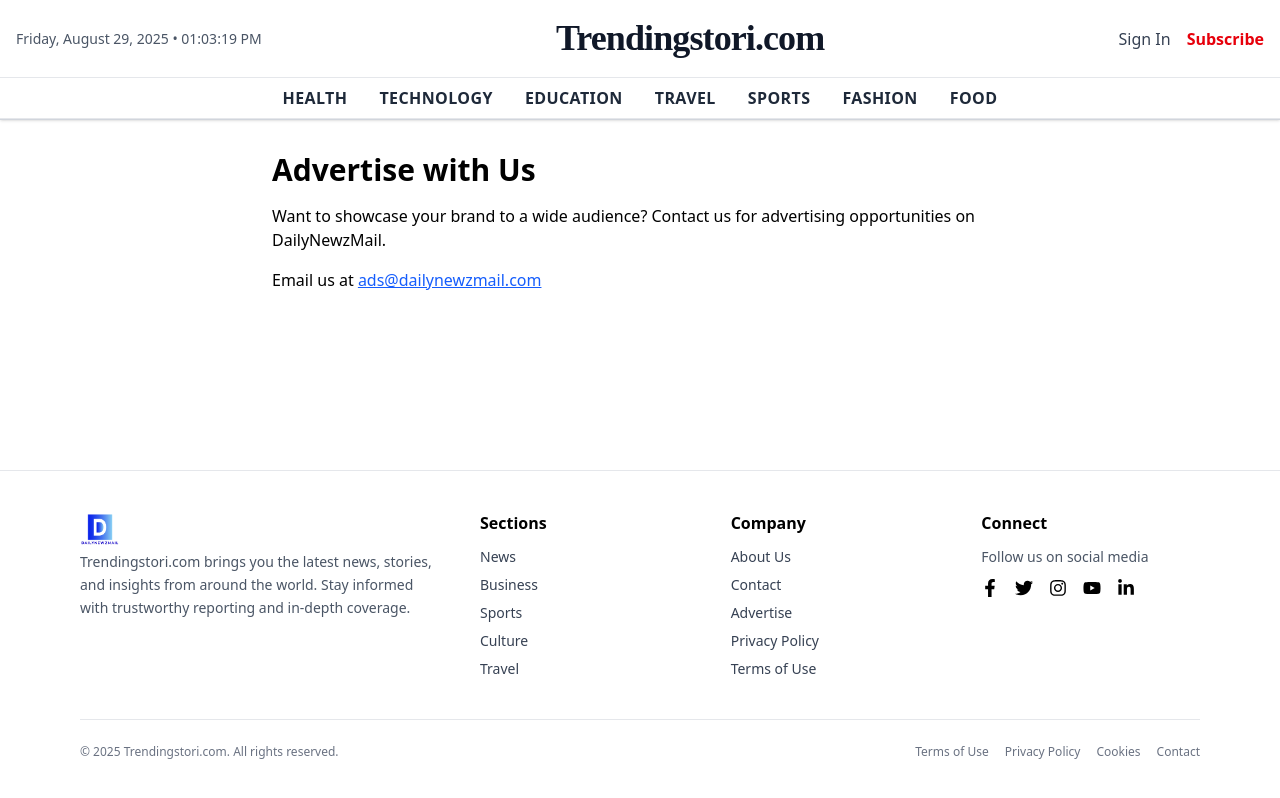
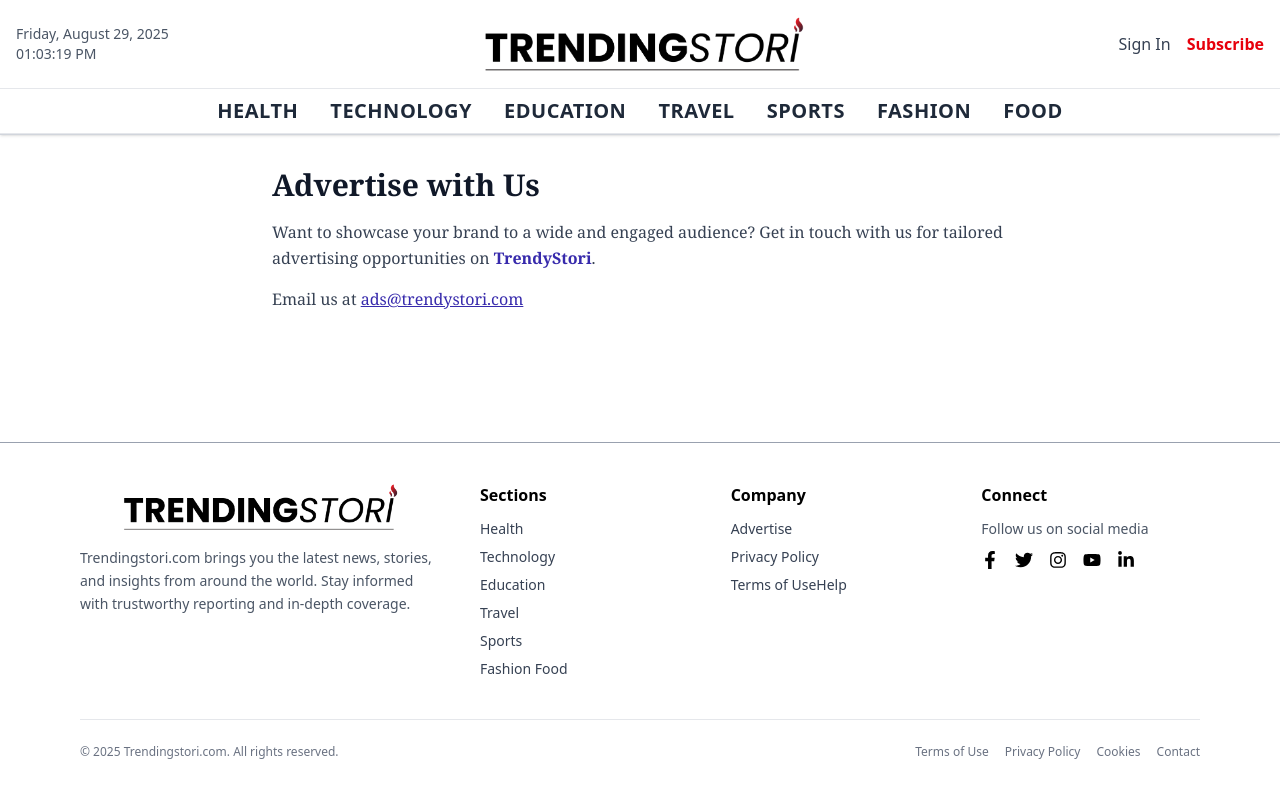
Before and after one commit to MVMGITHB/TrendyStori_Frontend, a Next.js app: page /advertise in a window 1280 px wide. Built offline with nearby package versions, Linux system fonts and the light colour scheme.

Commit message:
Final Changes

```diff
--- a/next.config.mjs
+++ b/next.config.mjs
@@ -2,7 +2,11 @@
 /** @type {import('next').NextConfig} */
 const nextConfig = {
   images: {
-    domains: ["api.dailynewzmail.com", "tse1.mm.bing.net"], // 👈 whitelist your API domain
+    domains: [
+      "api.dailynewzmail.com",
+      "tse1.mm.bing.net",
+      "trendingstori.dailynewzmail.com",
+    ], // 👈 whitelist your API domain
   },
 };
 
--- a/src/app/advertise/page.jsx
+++ b/src/app/advertise/page.jsx
@@ -1,17 +1,32 @@
 export const metadata = {
-  title: "Advertise with Us | DailyNewzMail",
-  description: "Promote your brand on DailyNewzMail and reach a wide audience interested in news, finance, and more.",
+  title: "Advertise with Us | TrendyStori",
+  description:
+    "Promote your brand on TrendyStori and reach a wide audience interested in lifestyle, stories, insights, and more.",
   alternates: {
-    canonical: "https://dailynewzmail.com/advertise",
+    canonical: "https://trendystori.com/advertise",
   },
 };
 
 export default function AdvertisePage() {
   return (
     <main className="max-w-3xl mx-auto px-4 py-8">
-      <h1 className="text-3xl font-bold mb-4">Advertise with Us</h1>
-      <p className="mb-4">Want to showcase your brand to a wide audience? Contact us for advertising opportunities on DailyNewzMail.</p>
-      <p>Email us at <a className="text-blue-600 underline" href="mailto:ads@dailynewzmail.com">ads@dailynewzmail.com</a></p>
+      <h1 className="text-3xl font-bold mb-4 font-serif text-gray-900">
+        Advertise with Us
+      </h1>
+      <p className="mb-4 text-gray-700 font-serif leading-relaxed">
+        Want to showcase your brand to a wide and engaged audience? Get in touch
+        with us for tailored advertising opportunities on{" "}
+        <span className="font-semibold text-indigo-800">TrendyStori</span>.
+      </p>
+      <p className="text-gray-700 font-serif">
+        Email us at{" "}
+        <a
+          className="text-indigo-800 underline font-medium hover:text-indigo-900"
+          href="mailto:ads@trendystori.com"
+        >
+          ads@trendystori.com
+        </a>
+      </p>
     </main>
   );
 }
--- a/src/app/layout.js
+++ b/src/app/layout.js
@@ -24,7 +24,7 @@
 });
 
 export const metadata = {
-  title: "DailyNews",
+  title: "TrendingStori",
   description: "Get Latest News and Updates",
   icons: {
     icon: "/images/favicon.png", // served from /public
--- /dev/null
+++ b/src/components/AdBanner/AdBanner.jsx
@@ -0,0 +1,22 @@
+"use client";
+
+import Image from "next/image";
+import Link from "next/link";
+
+export default function AdBanner() {
+  return (
+    <Link
+      href="https://tracking.ajio.business/click?pid=87&offer_id=2&sub1=pass_your_subid%20&redirect=https://www.ajio.com/s/50to90percentoff-140961"
+      target="_blank" // opens in new tab
+      rel="noopener noreferrer" // security best practice
+    >
+      <Image
+        src="/images/ajionew.jpeg"
+        alt="Advertisement Left"
+        width={300}
+        height={250}
+        className="rounded w-full object-contain cursor-pointer"
+      />
+    </Link>
+  );
+}
--- a/src/components/Header/Footer.jsx
+++ b/src/components/Header/Footer.jsx
@@ -11,19 +11,22 @@
 
 const Footer = () => {
   return (
-    <footer className="bg-white text-black border-t border-gray-200">
+    <footer className="bg-white text-black border-t border-gray-400">
       <div className="w-full mx-auto px-6 md:px-20 py-10">
         {/* 🔹 Top Section */}
         <div className="flex flex-col md:flex-row justify-between items-start gap-10">
           {/* Logo & About */}
           <div className="md:w-1/3 space-y-4">
+            <div className="flex justify-center items-center w-full">
               <Link href="/">
                 <img
                   src="/logo.png"
                   alt="Trendingstori.com Logo"
-                className="h-10 w-auto"
+                  className="h-12 sm:h-10 md:h-12 w-auto"
                 />
               </Link>
+            </div>
+
             <p className="text-sm text-gray-600 leading-relaxed">
               Trendingstori.com brings you the latest news, stories, and
               insights from around the world. Stay informed with trustworthy
@@ -37,13 +40,23 @@
               <h4 className="font-semibold mb-3">Sections</h4>
               <ul className="space-y-2 text-sm text-gray-700">
                 <li>
-                  <Link href="/news" className="hover:underline">
-                    News
+                  <Link href="/health" className="hover:underline">
+                    Health
                   </Link>
                 </li>
                 <li>
-                  <Link href="/business" className="hover:underline">
-                    Business
+                  <Link href="/technology" className="hover:underline">
+                    Technology
+                  </Link>
+                </li>
+                <li>
+                  <Link href="/education" className="hover:underline">
+                    Education
+                  </Link>
+                </li>
+                <li>
+                  <Link href="/travel" className="hover:underline">
+                    Travel
                   </Link>
                 </li>
                 <li>
@@ -51,14 +64,10 @@
                     Sports
                   </Link>
                 </li>
+
                 <li>
-                  <Link href="/culture" className="hover:underline">
-                    Culture
-                  </Link>
-                </li>
-                <li>
-                  <Link href="/travel" className="hover:underline">
-                    Travel
+                  <Link href="/fashion" className="hover:underline">
+                    Fashion Food
                   </Link>
                 </li>
               </ul>
@@ -67,16 +76,6 @@
             <div>
               <h4 className="font-semibold mb-3">Company</h4>
               <ul className="space-y-2 text-sm text-gray-700">
-                <li>
-                  <Link href="/about" className="hover:underline">
-                    About Us
-                  </Link>
-                </li>
-                <li>
-                  <Link href="/contact" className="hover:underline">
-                    Contact
-                  </Link>
-                </li>
                 <li>
                   <Link href="/advertise" className="hover:underline">
                     Advertise
@@ -91,10 +90,12 @@
                   <Link href="/terms" className="hover:underline">
                     Terms of Use
                   </Link>
+                  <Link href="/help" className="hover:underline">
+                    Help
+                  </Link>
                 </li>
               </ul>
             </div>
-
             <div>
               <h4 className="font-semibold mb-3">Connect</h4>
               <p className="text-sm text-gray-600">Follow us on social media</p>
@@ -142,8 +143,7 @@
         {/* 🔹 Bottom Section */}
         <div className="border-t border-gray-200 mt-10 pt-6 text-center md:text-left text-xs text-gray-500 flex flex-col md:flex-row justify-between gap-3">
           <p>
-            © {new Date().getFullYear()} Trendingstori.com. All rights
-            reserved.
+            © {new Date().getFullYear()} Trendingstori.com. All rights reserved.
           </p>
           <div className="flex flex-wrap gap-4 justify-center md:justify-end">
             <Link href="/terms">Terms of Use</Link>
--- a/src/components/Header/Navbar.jsx
+++ b/src/components/Header/Navbar.jsx
@@ -5,6 +5,7 @@
 import { IoIosMenu, IoIosClose } from "react-icons/io";
 import { useAuth } from "../context/auth";
 import { usePathname } from "next/navigation";
+import Image from "next/image";
 
 const Navbar = () => {
   const [menuOpen, setMenuOpen] = useState(false);
@@ -56,16 +57,21 @@
       <div className="max-w-7xl mx-auto px-4 py-3 sm:py-4 flex items-center justify-between">
         {/* Date - Hidden on mobile (shown below navbar instead) */}
         <div className="hidden sm:block text-[11px] sm:text-xs md:text-sm text-gray-600 font-light">
-          {currentDate} • {currentTime}
+          <div>{currentDate}</div>
+          <div>{currentTime}</div>
         </div>
 
-        {/* Logo */}
         <h1
-          className="text-2xl sm:text-3xl md:text-4xl font-extrabold tracking-tight text-center flex-1
-                     font-serif text-gray-900 leading-tight"
+          className="absolute left-1/2 -translate-x-1/2 sm:static sm:translate-x-0 flex justify-center items-center text-2xl sm:text-3xl md:text-4xl font-extrabold tracking-tight font-serif text-gray-900 leading-tight"
           style={{ fontFamily: "'Playfair Display', serif" }}
         >
-          <Link href="/">Trendingstori.com</Link>
+          <Link href="/" className="flex justify-center items-center">
+            <img
+              src="/logo.png"
+              alt="Trendingstori.com Logo"
+              className="h-8 sm:h-10 md:h-12 lg:h-14 w-auto max-w-full"
+            />
+          </Link>
         </h1>
 
         {/* Auth / Menu */}
@@ -113,7 +119,7 @@
 
       {/* 🔻 Desktop Nav */}
       <nav className="hidden sm:block border-t border-gray-200 border-b bg-white">
-        <ul className="flex justify-center space-x-4 md:space-x-8 text-[13px] md:text-sm lg:text-base font-semibold tracking-wide uppercase py-2">
+        <ul className="flex justify-center space-x-4 md:space-x-8 text-[13px] md:text-sm lg:text-xl font-semibold tracking-wide uppercase py-2">
           {categories.map((item) => (
             <li key={item}>
               <Link
--- a/src/components/Helper/helper.jsx
+++ b/src/components/Helper/helper.jsx
@@ -1,2 +1,2 @@
 // export const base_url="http://localhost:4001"
- export const base_url="https://api.dailynewzmail.com"
+export const base_url = "https://trendingstori.dailynewzmail.com";
--- a/src/components/Hero/TopPicks.jsx
+++ b/src/components/Hero/TopPicks.jsx
@@ -28,7 +28,6 @@
           Trending
         </span>
       </div>
-
       {/* Featured Card */}
       {featured && (
         <Link
@@ -77,7 +76,6 @@
           </div>
         </Link>
       )}
-
       {/* Compact list */}
       <div className="grid gap-3">
         {list.map((item, i) => (
@@ -138,16 +136,7 @@
           </Link>
         ))}
       </div>
-
       {/* CTA */}
-      <div className="mt-4 text-center">
-        <Link
-          href="/"
-          className="inline-block px-4 py-2 text-sm font-semibold text-indigo-700 border border-indigo-100 rounded hover:bg-indigo-50 transition"
-        >
-          See all stories
-        </Link>
-      </div>
     </aside>
   );
 };
--- a/src/components/HeroSection/Trending.jsx
+++ b/src/components/HeroSection/Trending.jsx
@@ -16,20 +16,14 @@
           Trending
           <span className="absolute -bottom-1 left-0 w-12 h-1 bg-gradient-to-r from-[#B00023] to-transparent rounded-full"></span>
         </h5>
-        <Link
-          href="/trending"
-          className="text-sm font-semibold text-gray-600 hover:text-[#B00023] transition-colors"
-        >
-          View All →
-        </Link>
       </div>
 
       {/* Grid Layout */}
-      <div className="grid grid-cols-1 lg:grid-cols-5 gap-8">
+      <div className="grid grid-cols-1 lg:grid-cols-2 gap-8">
         {/* Featured Story */}
         <Link
           href={`/${featured?.category?.slug}/${featured?.slug}`}
-          className="lg:col-span-2 group relative rounded-xl overflow-hidden shadow-md hover:shadow-xl transition-all duration-300"
+          className="lg:col-span-5 group relative rounded-xl overflow-hidden shadow-md hover:shadow-xl transition-all duration-300"
         >
           <img
             src={`${base_url}${featured?.image}`}
@@ -51,7 +45,7 @@
         </Link>
 
         {/* Other Trending Stories */}
-        <div className="lg:col-span-3 grid grid-cols-1 sm:grid-cols-2 lg:grid-cols-3 gap-6">
+        <div className="lg:col-span-4 grid grid-cols-1 sm:grid-cols-2 lg:grid-cols-3 gap-6">
           {rest.map((story, i) => (
             <Link
               key={i}
--- a/src/components/Home/Home.jsx
+++ b/src/components/Home/Home.jsx
@@ -10,6 +10,7 @@
 import Missed from "../HeroSection/Missed";
 import FirstHero from "../Hero/FirstHero";
 import { base_url } from "../Helper/helper";
+import AdBanner from "../AdBanner/AdBanner";
 
 export default function Home() {
   const [news, setNews] = useState([]);
@@ -60,13 +61,7 @@
         {/* ⬅️ Left Sidebar */}
         <aside className="lg:col-span-3 space-y-6 order-2 lg:order-1">
           <TopPicks news={news} />
-          <Image
-            src="/images/ajionew.jpeg"
-            alt="Ad"
-            width={300}
-            height={200}
-            className="rounded w-full object-contain"
-          />
+          <AdBanner />
         </aside>
 
         {/* 📰 Center Content */}
@@ -86,13 +81,7 @@
         {/* ➡️ Right Sidebar */}
         <aside className="lg:col-span-3 space-y-6 order-3">
           <LatestNews news={news} />
-          <Image
-            src="/images/ajionew.jpeg"
-            alt="Ad"
-            width={300}
-            height={200}
-            className="rounded w-full object-contain"
-          />
+          <AdBanner />
         </aside>
       </div>
 
--- a/src/components/NewsCategory/NewsUi.jsx
+++ b/src/components/NewsCategory/NewsUi.jsx
@@ -1,10 +1,12 @@
 "use client";
 
 import Link from "next/link";
+import Image from "next/image";
 import Missed from "../HeroSection/Missed";
 import axios from "axios";
 import { base_url } from "../Helper/helper";
 import { useEffect, useState } from "react";
+import AdBanner from "../AdBanner/AdBanner";
 
 function NewsUi({ url }) {
   const [heading, setHeading] = useState("");
@@ -91,6 +93,14 @@
         </div>
       </div>
 
+      {/* Missed Section */}
+      <Missed />
+
+      {/* ✅ Mobile Ad (only shows on mobile) */}
+      <div className="max-w-7xl mx-auto px-4 py-6 block md:hidden">
+        <AdBanner />
+      </div>
+
       {/* Grid for rest of the articles */}
       <div className="max-w-7xl mx-auto px-4 py-8 grid grid-cols-1 sm:grid-cols-2 md:grid-cols-3 gap-8 border-t mt-8 pt-8">
         {card.slice(5).map((blog, index) => (
@@ -118,8 +128,9 @@
           </Link>
         ))}
       </div>
-
-      <Missed />
+      <div className="max-w-7xl mx-auto px-4 py-6 block md:hidden">
+        <AdBanner />
+      </div>
     </>
   );
 }
```
Also changed, not shown: src/components/Article/ArticleHome.jsx (+32 -80 lines), public/images/favicon.png, public/logo.png. Lines whose indentation alone changed are shown as unchanged.
